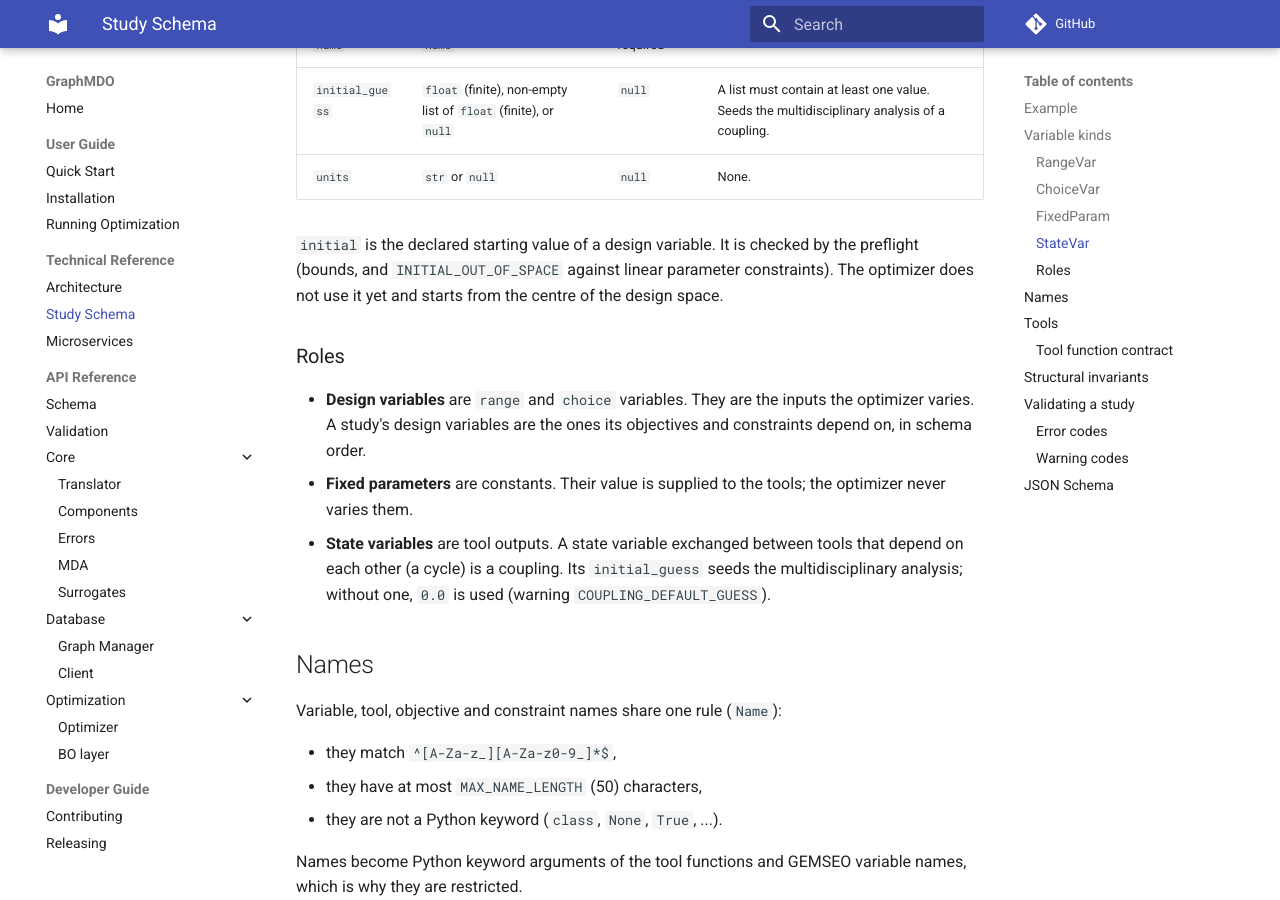
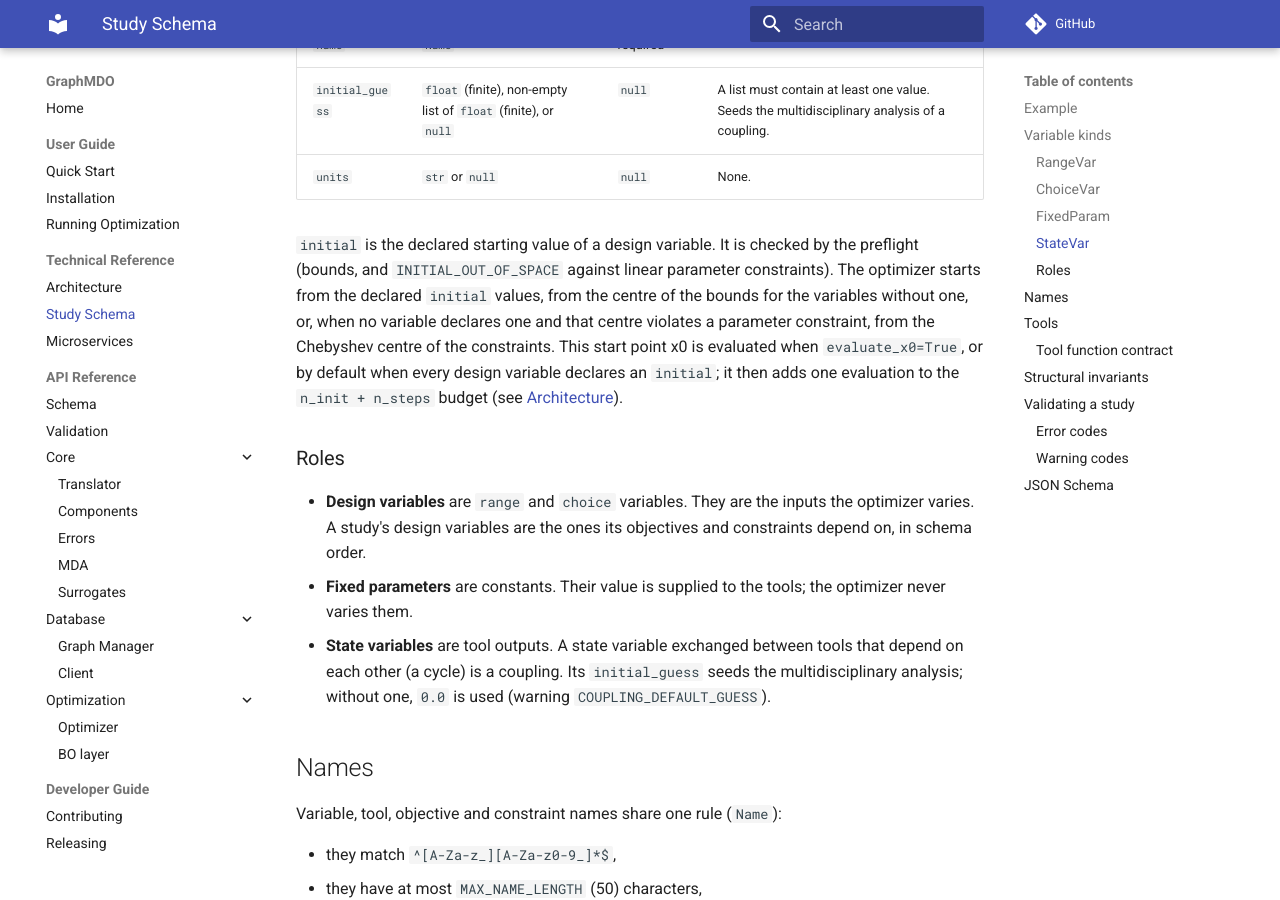
Before and after one commit to jultou-raa/GraphMDO, an MkDocs documentation site: the page built from docs/technical-reference/study-schema.md, in a window 1280 px wide and 900 px high, scrolled down 4408 px. Built offline with MkDocs 1.6.1 and Material for MkDocs 9.7.7, drawn with Linux system fonts in a browser that asks for light colours; comment, search, counter and statistics services are not loaded.

Commit message:
docs: describe how the optimizer uses initial values
The study-schema reference still said the optimizer ignored initial values; it now describes the start point rules and when x0 is evaluated.

Co-authored-by: Copilot App <223556219+Copilot@users.noreply.github.com>

```diff
--- a/docs/technical-reference/study-schema.md
+++ b/docs/technical-reference/study-schema.md
@@ -158,7 +158,7 @@ Output of a tool, or a coupling variable.
 | `initial_guess` | `float` (finite), non-empty list of `float` (finite), or `null` | `null` | A list must contain at least one value. Seeds the multidisciplinary analysis of a coupling. |
 | `units` | `str` or `null` | `null` | None. |
 
-`initial` is the declared starting value of a design variable. It is checked by the preflight (bounds, and `INITIAL_OUT_OF_SPACE` against linear parameter constraints). The optimizer does not use it yet and starts from the centre of the design space.
+`initial` is the declared starting value of a design variable. It is checked by the preflight (bounds, and `INITIAL_OUT_OF_SPACE` against linear parameter constraints). The optimizer starts from the declared `initial` values, from the centre of the bounds for the variables without one, or, when no variable declares one and that centre violates a parameter constraint, from the Chebyshev centre of the constraints. This start point x0 is evaluated when `evaluate_x0=True`, or by default when every design variable declares an `initial`; it then adds one evaluation to the `n_init + n_steps` budget (see [Architecture](architecture.md#bayesian-optimization)).
 
 ### Roles
 
```
